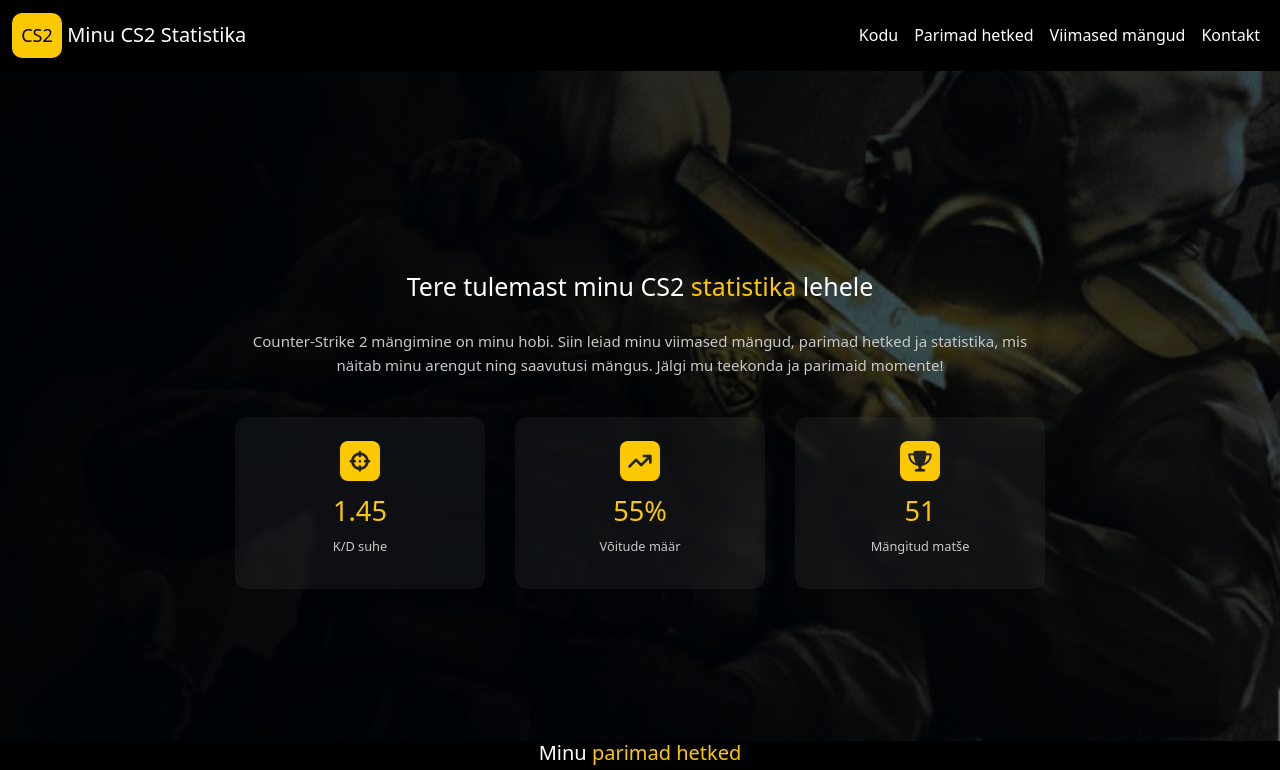
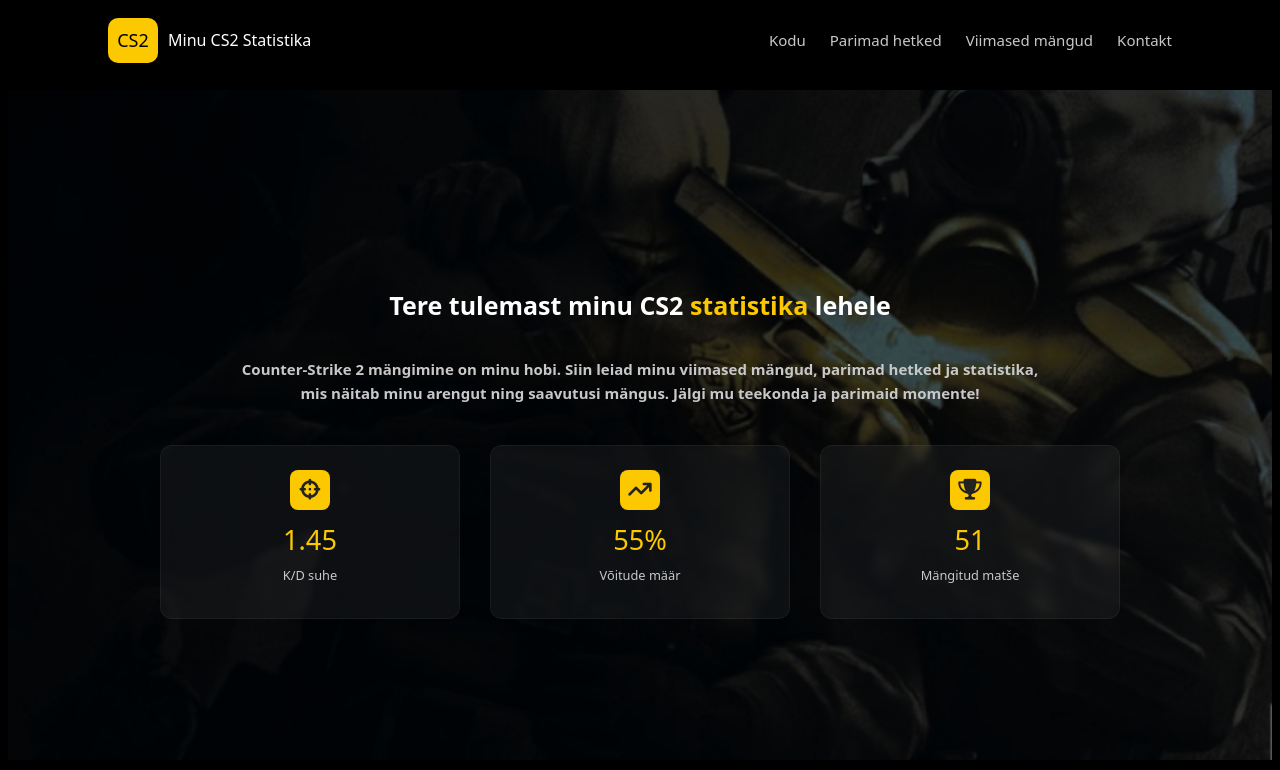
Before and after one commit to 111markus/hobileht, a plain HTML site: page index.html in a window 1280 px wide. Shown: the top 770 px of the page. Drawn offline with nearby package versions, Linux system fonts and the light colour scheme.

Commit message:
tegin navbari

```diff
--- a/css/style.css
+++ b/css/style.css
@@ -7,6 +7,38 @@ body {
     Oxygen, Ubuntu, Cantarell, "Open Sans", "Helvetica Neue", sans-serif;
   line-height: 1.7em;
   background-color: black;
+}
+.navbar {
+  display: flex;
+  justify-content: space-between;
+  align-items: center;
+  background-color: #000;
+  padding: 10px 100px;
+}
+
+.nav-left {
+  color: white;
+  display: flex;
+  align-items: center;
+  gap: 10px;
+}
+
+.nav-links {
+  list-style: none;
+  display: flex;
+  gap: 24px;
+  margin: 0;
+}
+
+.nav-links a {
+  color: #c8c8c8;
+  text-decoration: none;
+  font-size: 15px;
+  transition: color 0.2s ease;
+}
+
+.nav-links a:hover {
+  color: #fff;
 }
 
 h1,
@@ -19,7 +51,6 @@ h2 {
   color: #c8c8c8;
   margin: 0 auto;
   width: 800px;
-  max-width: 80%;
   padding-top: 20px;
   text-align: center;
   font-size: 15px;
@@ -68,6 +99,7 @@ h2 {
 
 .stat-box {
   background-color: rgba(255, 255, 255, 0.05);
+  border: 0.5px solid rgba(255, 255, 255, 0.05);
   border-radius: 12px;
   padding: 1.5rem;
   width: 250px;
@@ -141,16 +173,17 @@ h2 {
 
 .video-info {
   background-color: #171717;
-  padding: 10px;
+  padding: 6px 8px;
 }
 
 .video-info h3 {
+  margin: 0;
   text-align: left;
   font-size: 13px;
 }
 
 .video-info p {
-  margin: 5px 0 0;
+  margin: 2px 0 0;
   font-size: 11px;
   color: #c8c8c8;
   text-align: left;
--- a/index.html
+++ b/index.html
@@ -9,45 +9,27 @@
       crossorigin="anonymous"
     ></script>
     <link
-      href="https://cdn.jsdelivr.net/npm/bootstrap@5.3.2/dist/css/bootstrap.min.css"
-      rel="stylesheet"
-    />
+      rel="stylesheet" media="screen and (max-width: 500px)" href="css/mobile.css"/>
     <link rel="stylesheet" href="css/style.css" />
   </head>
   <body>
 
-    <header>
-      <nav class="navbar navbar-expand-md pt-2 pb-2 bg-black">
-        <div class="container-xxl">
+<header>
+  <nav class="navbar">
+    <div class="nav-left">
+      <div class="cs2-icon"> CS2</div>
+      <span class="tiitel">Minu CS2 Statistika</span>
+    </div>
 
-          <a class="navbar-brand" href="#">
-            <div class="cs2-icon">CS2</div>
-            <span class="text-white"> Minu CS2 Statistika </span>
-          </a>
+    <ul class="nav-links">
+      <li><a href="#kodu">Kodu</a></li>
+      <li><a href="#PH">Parimad hetked</a></li>
+      <li><a href="#VM">Viimased mängud</a></li>
+      <li><a href="#Kontakt">Kontakt</a></li>
+    </ul>
+  </nav>
 
-          <div
-            class="collapse navbar-collapse justify-content-end align-center"
-            id="main-nav"
-          >
-            <ul class="navbar-nav">
-              <li class="nav-item">
-                <a class="nav-link text-white" href="#kodu">Kodu</a>
-              </li>
-              <li class="nav-item">
-                <a class="nav-link text-white" href="#PH">Parimad hetked</a>
-              </li>
-              <li class="nav-item">
-                <a class="nav-link text-white" href="#VM">Viimased mängud</a>
-              </li>
-              <li class="nav-item">
-                <a class="nav-link text-white" href="#Kontakt">Kontakt</a>
-              </li>
-            </ul>
-          </div>
-        </div>
-      </nav>
-
-
+</header>
       <div id="kodu">
         <div class="container">
           <h1>
@@ -79,7 +61,7 @@
           </div>
         </div>
       </div>
-    </header>
+
     <section id="PH">
       <h1>Minu <span class="yellow">parimad hetked</span></h1>
       <h2>
```
Also changed, not shown: css/mobile.css (added).
